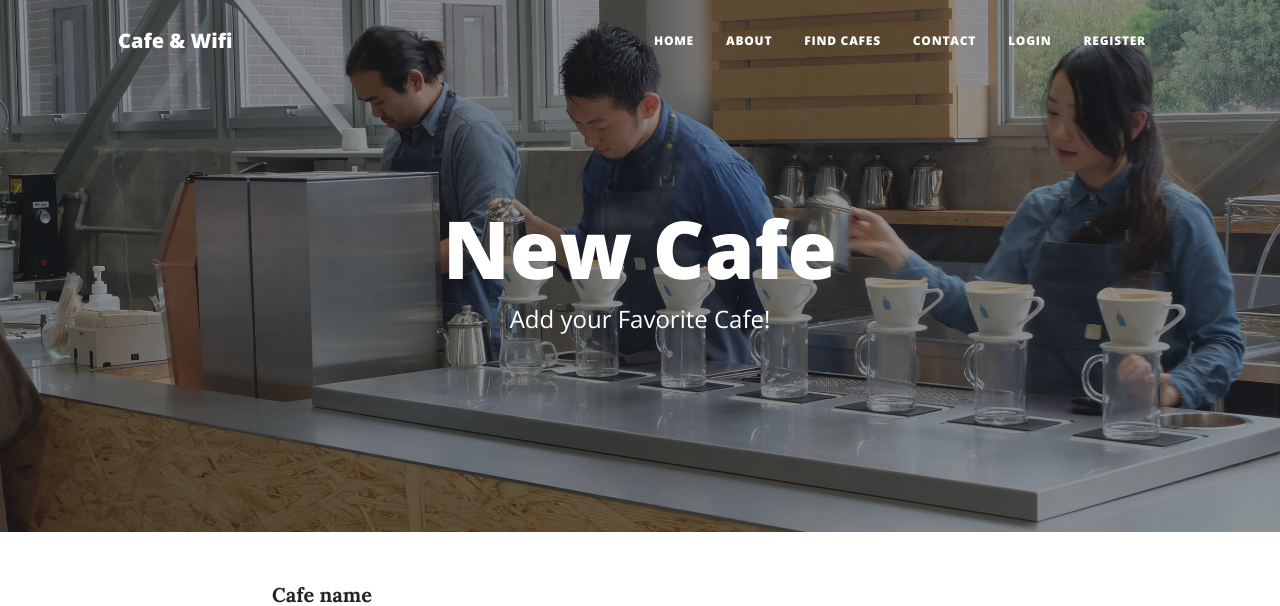
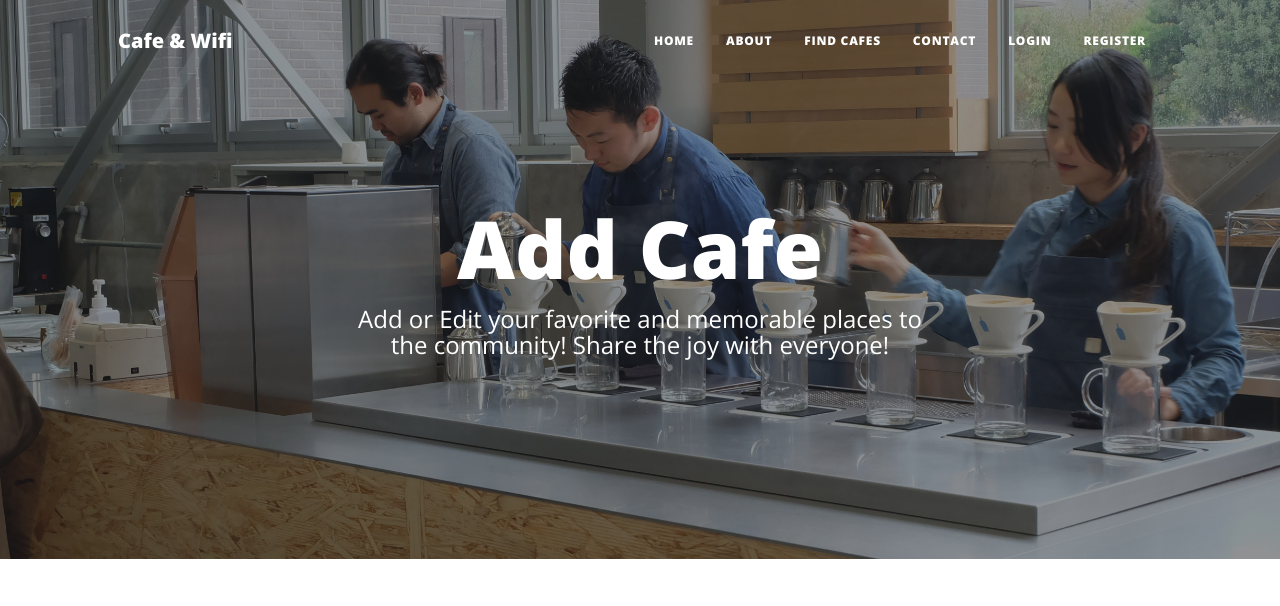
Before and after one commit to muraken91/day-88-cafes-wifi-website, a Flask app: page /add-cafe in a window 1280 px wide. Shown: the top 606 px of the page. Run offline with Flask 3, Linux system fonts and the light colour scheme; some libraries are stand-ins or nearby versions.

Commit message:
Edited add-cafe

```diff
--- a/templates/add-cafe.html
+++ b/templates/add-cafe.html
@@ -13,10 +13,10 @@
           {% if is_edit: %}
           <h1>Edit Cafe</h1>
           {% else: %}
-          <h1>New Cafe</h1>
+          <h1>Add Cafe</h1>
           {% endif %}
           <span class="subheading"
-            >Add your Favorite Cafe!</span
+            >Add or Edit your favorite and memorable places to the community! Share the joy with everyone!</span
           >
         </div>
       </div>
```
